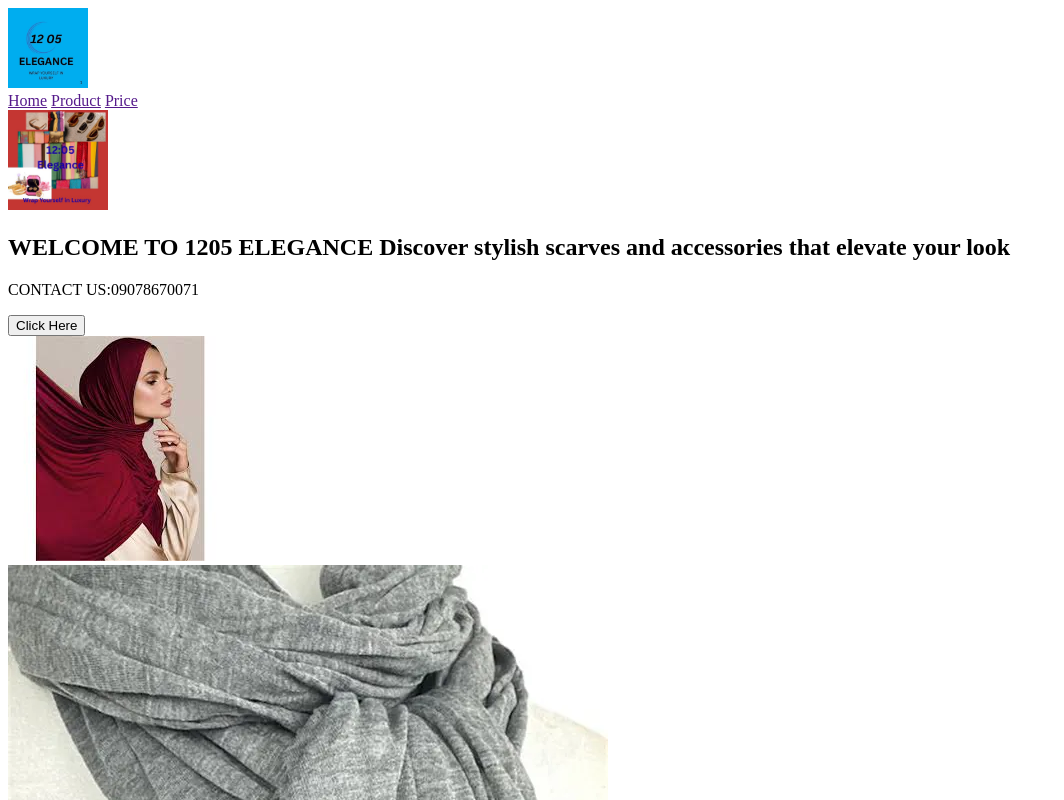
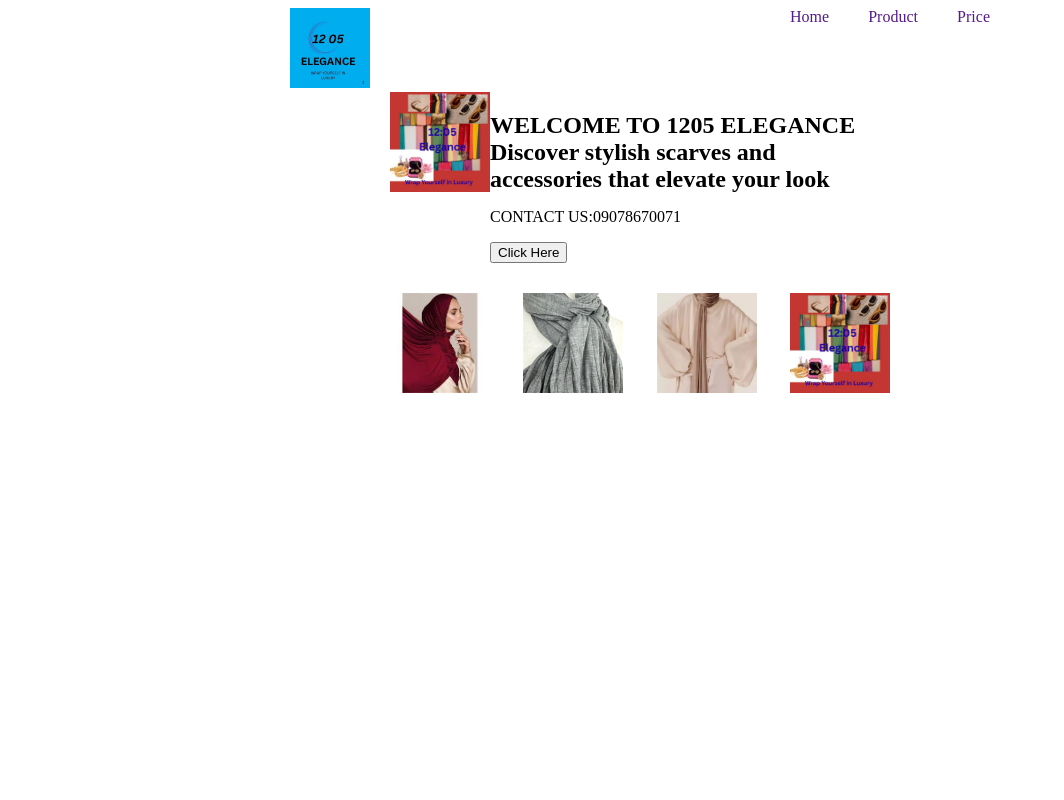
Before and after one commit to digitalabilities/rodiat, a plain HTML site: page index.html in a window 1280 px wide. Shown: the top 800 px of the page, without its empty margins (0-1064 px from the left). Drawn offline with Linux system fonts and the light colour scheme.

Commit message:
Update index.html

```diff
--- a/index.html
+++ b/index.html
@@ -4,7 +4,7 @@
     <meta charset="UTF-8">
     <meta name="viewport" content="width=device-width, initial-scale=1.0">
     <title>Exam</title>
-    <link rel="stylesheet" href="/.rodiat.css">
+    <link rel="stylesheet" href="./rodiat.css">
 </head>
 <body>
     <div class="grandfather">
```
